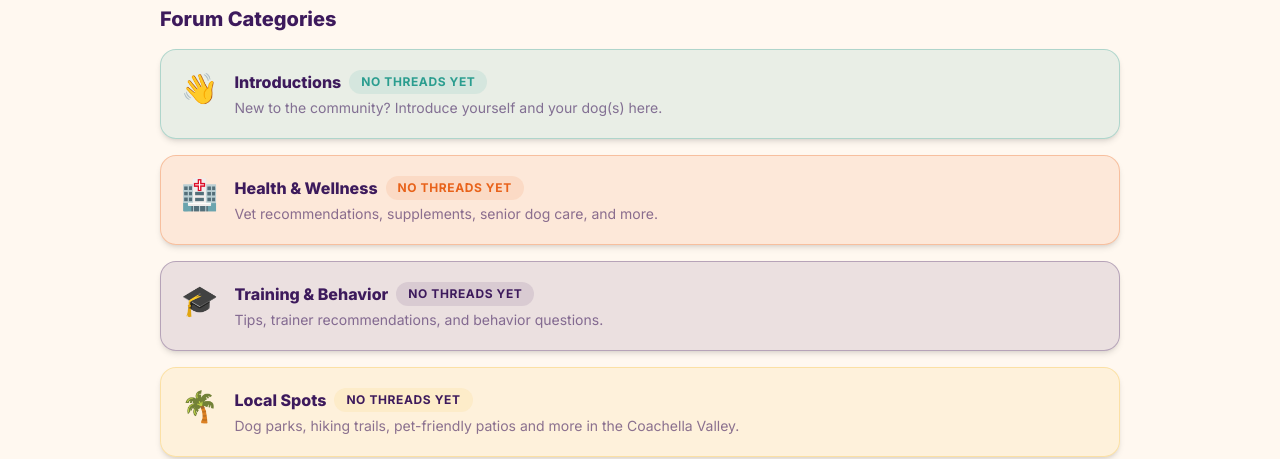
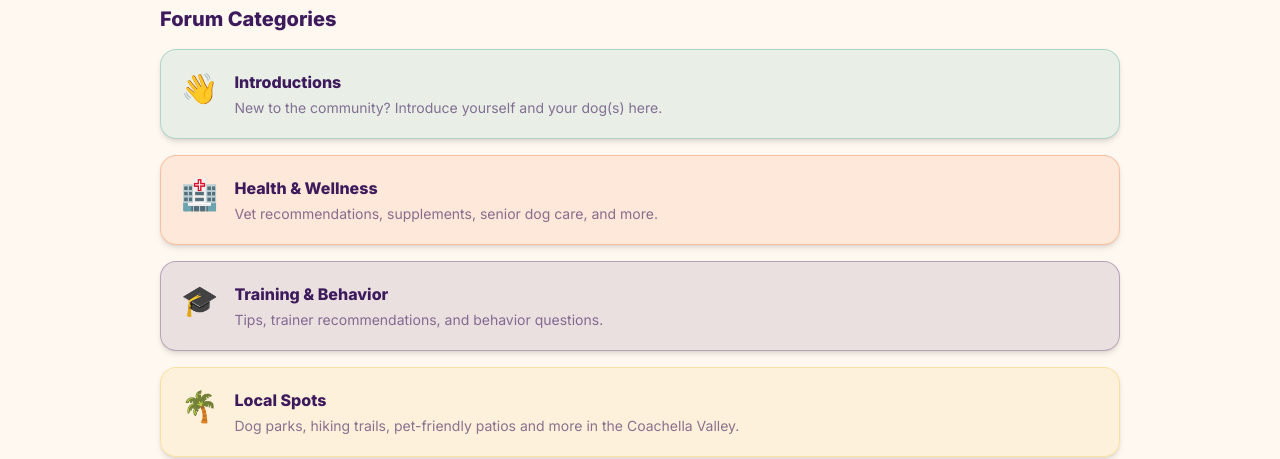
Before and after one commit to mattrwise/psdogdad, a Next.js app: page /forums in a window 1280 px wide. Shown: the part 344-803 px from the top of the page. Built offline with nearby package versions, Linux system fonts and the light colour scheme; no server answers; the database is empty.

Commit message:
Remove the bold NO THREADS YET badge from empty forum categories

```diff
--- a/app/forums/page.tsx
+++ b/app/forums/page.tsx
@@ -153,11 +153,9 @@ export default function ForumsPage() {
             <div className="flex-1 min-w-0">
               <div className="flex items-center gap-2 flex-wrap">
                 <h3 className="font-extrabold text-plum text-base group-hover:text-brand-teal transition-colors">{cat.title}</h3>
-                {threadCounts && (
+                {threadCounts && threadCounts[cat.slug] > 0 && (
                   <span className={`badge text-xs ${cat.badge}`}>
-                    {threadCounts[cat.slug]
-                      ? `${threadCounts[cat.slug]} ${threadCounts[cat.slug] === 1 ? 'thread' : 'threads'}`
-                      : 'No threads yet'}
+                    {threadCounts[cat.slug]} {threadCounts[cat.slug] === 1 ? 'thread' : 'threads'}
                   </span>
                 )}
               </div>
```
